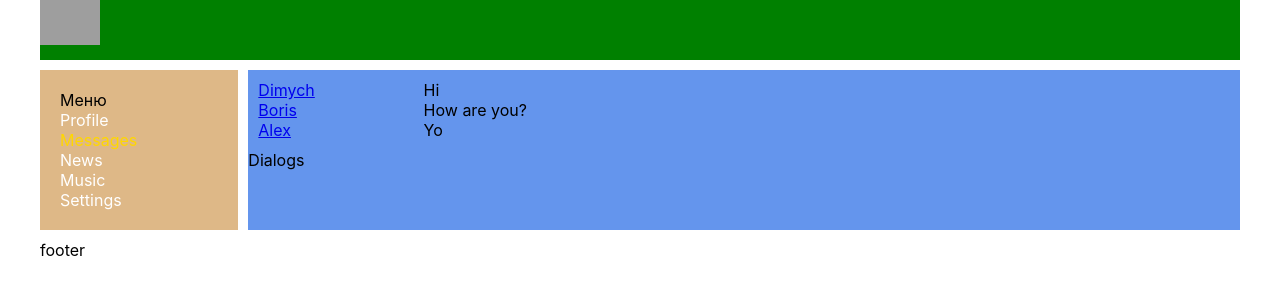
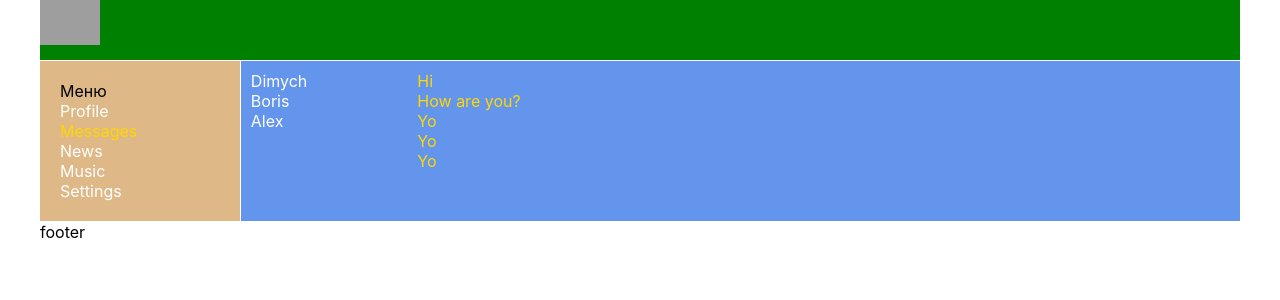
Before and after one commit to cborka/react-kabzda-1, a React (Create React App) app: page /Dialogs in a window 1280 px wide. Shown: the top 300 px of the page. Built offline with nearby package versions, Linux system fonts and the light colour scheme; grey boxes are pictures that could not be loaded.

Commit message:
2019-10-24 изучение реакт 24

```diff
--- a/src/App.css
+++ b/src/App.css
@@ -7,7 +7,7 @@
 
     grid-template-rows: 60px 1fr;
     grid-template-columns: 2fr 10fr;
-    grid-gap: 10px;
+    grid-gap: 1px;
 }
 
 .app-wrapper-content {
--- a/src/components/Dialogs/Dialogs.jsx
+++ b/src/components/Dialogs/Dialogs.jsx
@@ -2,34 +2,58 @@ import React from 'react';
 import s from './Dialogs.module.css';
 import {NavLink} from "react-router-dom";
 
+const DialogItem = (props) => {
+    let path = "/dialogs/" + props.id;
+    return (
+        <div className={s.dialog}>
+            <NavLink to={path} activeClassName={s.activeLink}>{props.name}</NavLink>
+        </div>
+
+    )
+};
+
+const Message = (props) => {
+    return (
+        <div className={s.message}> {props.message} </div>
+    )
+};
+
+
 const Dialogs = (props) => {
-  return (
-    <div className={s.dialogs}>
-        <div className={s.dialogsItems}>
-            <div className={s.dialog + ' ' + s.active}>
-                <NavLink to="/dialogs/1">Dimych</NavLink>
+
+    let dialogs = [
+        {id: 1, name: "Dimych"},
+        {id: 2, name: "Boris"},
+        {id: 3, name: "Alex"}
+    ];
+
+    let messages = [
+        {id: 1, message: "Hi"},
+        {id: 1, message: "How are you?"},
+        {id: 1, message: "Yo"},
+        {id: 1, message: "Yo"},
+        {id: 1, message: "Yo"}
+    ];
+
+    let dialogsElements = dialogs.map(
+        (d) => <DialogItem name={d.name} id={d.id}/>
+    );
+    let messagesElements = messages.map(
+        (m) => <Message message={m.message}/>
+    );
+
+    return (
+        <div className={s.dialogs}>
+
+            <div className={s.dialogsItems}>
+                {dialogsElements}
             </div>
-            <div className={s.dialog}>
-                <NavLink to="/dialogs/2">Boris</NavLink>
-            </div>
-            <div className={s.dialog}>
-                <NavLink to="/dialogs/3">Alex</NavLink>
 
+            <div className={s.messages}>
+                {messagesElements}
             </div>
         </div>
-        <div className={s.messages}>
-            <div className={s.message}>Hi
-            </div>
-            <div className={s.message}>How are you?
-            </div>
-            <div className={s.message}>Yo
-            </div>
-
-
-        </div>
-        Dialogs
-    </div>
-  );
+    );
 };
 
 export default Dialogs;
--- a/src/components/Dialogs/Dialogs.module.css
+++ b/src/components/Dialogs/Dialogs.module.css
@@ -3,8 +3,6 @@
     grid-template-columns: 2fr 10fr;
 
 }
-
-
 
 .dialogsItems {
     padding: 10px;
@@ -14,10 +12,19 @@
     color: gold;
 }
 
+.dialog a {
+    color:white;
+    text-decoration: none;
+}
+.dialog a.activeLink {
+    color:gold;
+
+}
+
 .messages {
     padding: 10px;
 }
 
 .messages .message {
-
+    color: gold;
 }
--- a/src/components/Profile/MyPosts/MyPosts.jsx
+++ b/src/components/Profile/MyPosts/MyPosts.jsx
@@ -3,18 +3,30 @@ import s from './MyPosts.module.css';
 import Post from "./Post/Post";
 
 const MyPosts = () => {
+    let posts = [
+        {id: 1, post: "Как дела", likeCount: 5} ,
+        {id: 1, post: "Хорошо!", likeCount: 15} ,
+        {id: 1, post: "Hello all!", likeCount: 25}
+    ];
+
+let postsElements = posts.map (
+    (p) => <Post message={p.post} like={p.likeCount}/>
+);
     return (
-        <div className={s.post}>
-            <textarea></textarea>
-            <button>Add post</button>
+        <div className={s.postsBlock}>
+            <h3>My posts</h3>
+            <div>
+                <textarea></textarea>
+            </div>
+            <div>
+                <button>Add post</button>
+            </div>
 
-            <Post message='Как дела' like='15'/>
-            <Post message='Хорошо!' like='25' />
-            <Post message='Hello all!'/>
-            <Post />
-            <Post />
+            <div className={s.posts}>
+                {postsElements}
+            </div>
         </div>
-     )
+    )
 
 };
 
--- a/src/components/Profile/MyPosts/MyPosts.module.css
+++ b/src/components/Profile/MyPosts/MyPosts.module.css
@@ -1,3 +1,9 @@
-.post {
+.postsBlock {
     color: goldenrod;
+
+    padding: 10px;
 }
+
+.posts {
+    margin-top: 10px;
+}
--- a/src/components/Profile/MyPosts/Post/Post.jsx
+++ b/src/components/Profile/MyPosts/Post/Post.jsx
@@ -8,7 +8,7 @@ const Post = (props) => {
                 src="https://encrypted-tbn0.gstatic.com/images?q=tbn:ANd9GcSkqslqR7KhP2L_DY0O7RGRqJLSoKrWoxMLYa1HfMZSvClkZ5sc"></img>
             {props.message}
             <div>
-                <span>{props.like}</span>
+                <span>{props.likeCount}</span>
             </div>
         </div>
     )
--- a/src/components/Profile/Profile.jsx
+++ b/src/components/Profile/Profile.jsx
@@ -1,18 +1,12 @@
 import React from 'react';
 import s from './Profile.module.css';
 import MyPosts from "./MyPosts/MyPosts";
+import ProfileInfo from "./ProfileInfo/ProfileInfo";
 
 const Profile = () => {
     return (
         <div className={s.content}>
-            <div>
-                <img src='https://cdn.pixabay.com/photo/2017/10/10/22/24/wide-format-2839089_960_720.jpg'></img>
-            </div>
-
-            <div>
-                <img
-                    src='https://encrypted-tbn0.gstatic.com/images?q=tbn:ANd9GcS5T9mDfy0eWJY8jKLwofob7cPJiKGDLGEy_hJPdVGRki0Y5PMa6g'></img>
-            </div>
+            <ProfileInfo/>
 
             <MyPosts/>
 
--- /dev/null
+++ b/src/components/Profile/ProfileInfo/ProfileInfo.jsx
@@ -0,0 +1,20 @@
+import React from 'react';
+import s from './ProfileInfo.module.css';
+
+const ProfileInfo = () => {
+    return (
+        <div className={s.profileInfo}>
+            <div>
+                <img src='https://cdn.pixabay.com/photo/2017/10/10/22/24/wide-format-2839089_960_720.jpg'></img>
+            </div>
+
+            <div className={s.descriptionBlock}>
+                <img className={s.ava}
+                    src='https://encrypted-tbn0.gstatic.com/images?q=tbn:ANd9GcS5T9mDfy0eWJY8jKLwofob7cPJiKGDLGEy_hJPdVGRki0Y5PMa6g'></img>
+            </div>
+        </div>
+     )
+
+};
+
+export default ProfileInfo;
--- /dev/null
+++ b/src/components/Profile/ProfileInfo/ProfileInfo.module.css
@@ -0,0 +1,13 @@
+.profileInfo {
+
+}
+
+.profileInfo .ava {
+    width: 100px;
+    height: 100px;
+    border-radius: 30px;
+}
+
+.descriptionBlock {
+    padding:10px;
+}
```
